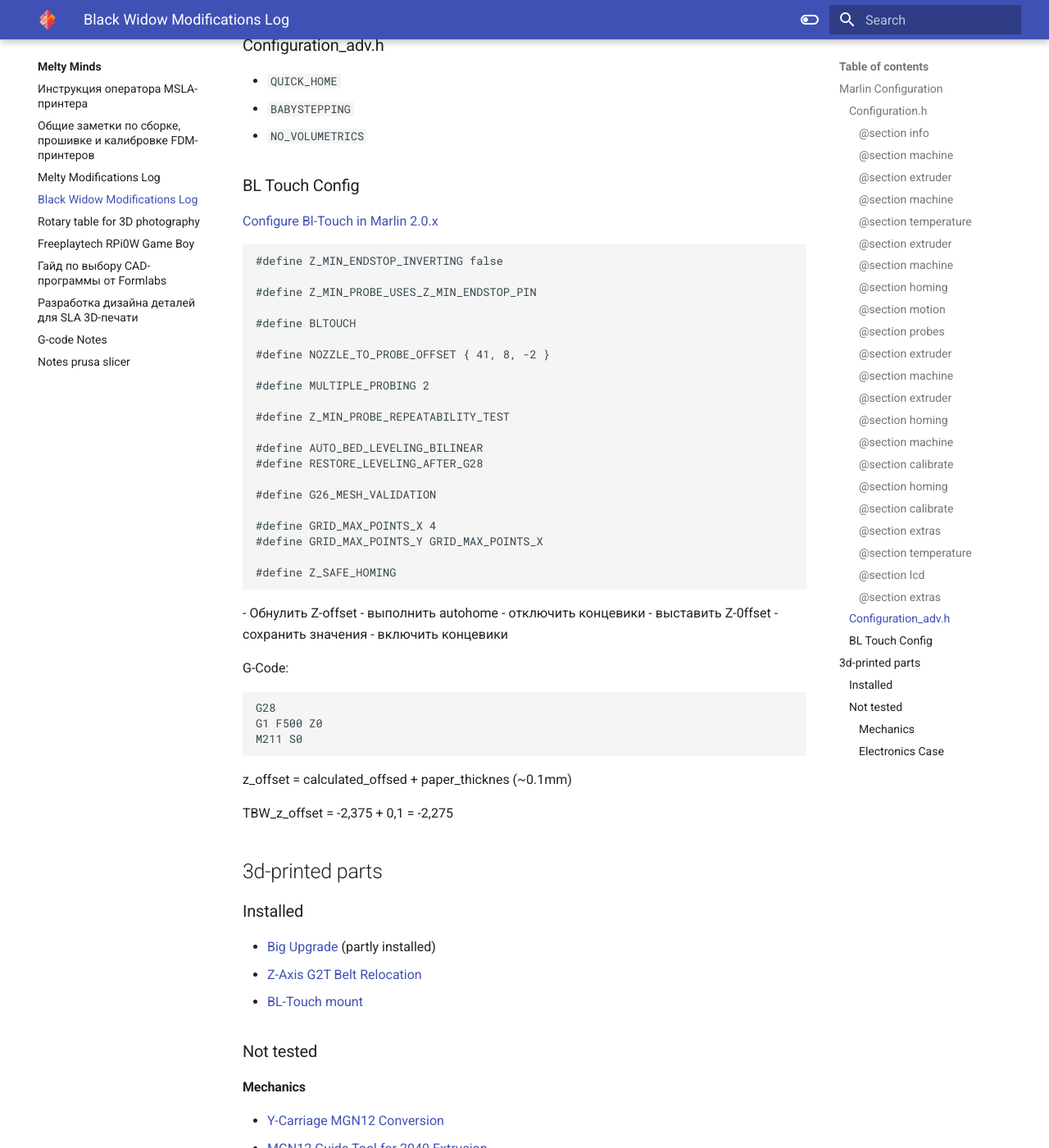
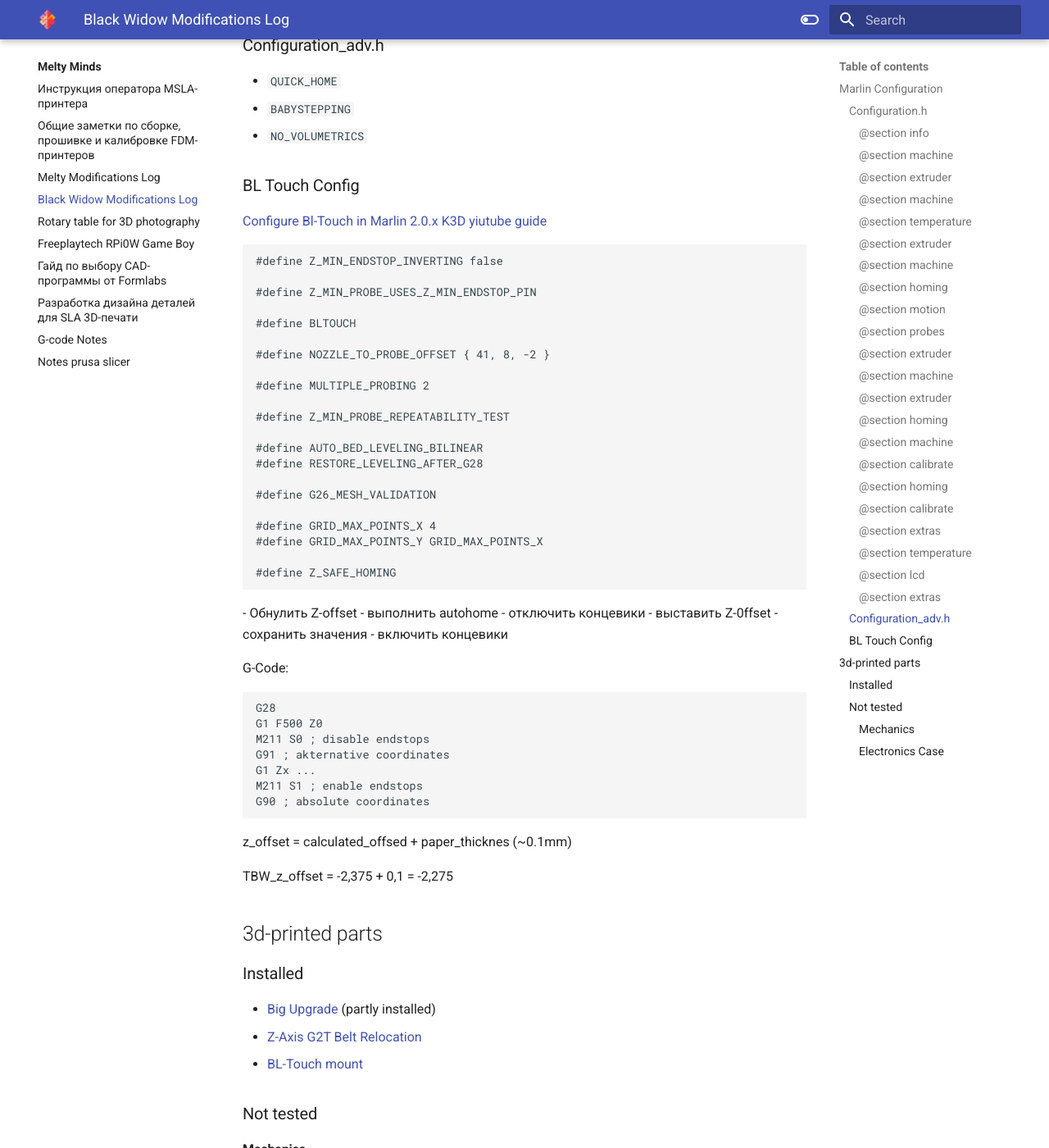
Before and after one commit to lejbronika/knowledge_base, an MkDocs documentation site: the page built from docs/meltyminds/machines_black_widow_log.md, in a window 1280 px wide and 1400 px high, scrolled down 4494 px. Shown: the whole window at 82% size. Built offline with MkDocs 1.6.1 and Material for MkDocs 9.7.7, drawn with Linux system fonts in a browser that asks for light colours.

Commit message:
Add Bl Tiuch gcode notes.

````diff
--- a/docs/meltyminds/machines_black_widow_log.md
+++ b/docs/meltyminds/machines_black_widow_log.md
@@ -246,6 +246,7 @@ LCD Model-specific:
 ### BL Touch Config
 
 [Configure Bl-Touch in Marlin 2.0.x](https://3dwork.io/en/configure-bltouch-in-marlin/)
+[K3D yiutube guide](https://www.youtube.com/watch?v=oJgKQKbN8nE)
 
 ```
 #define Z_MIN_ENDSTOP_INVERTING false
@@ -282,7 +283,11 @@ G-Code:
 ```
 G28
 G1 F500 Z0
-M211 S0
+M211 S0 ; disable endstops
+G91 ; akternative coordinates
+G1 Zx ...
+M211 S1 ; enable endstops
+G90 ; absolute coordinates
 ```
 
 z_offset = calculated_offsed + paper_thicknes (~0.1mm)
````
